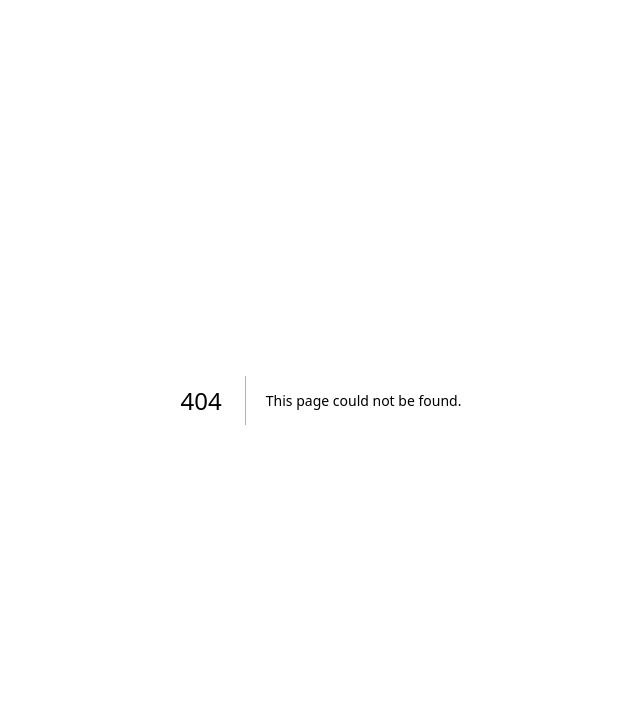
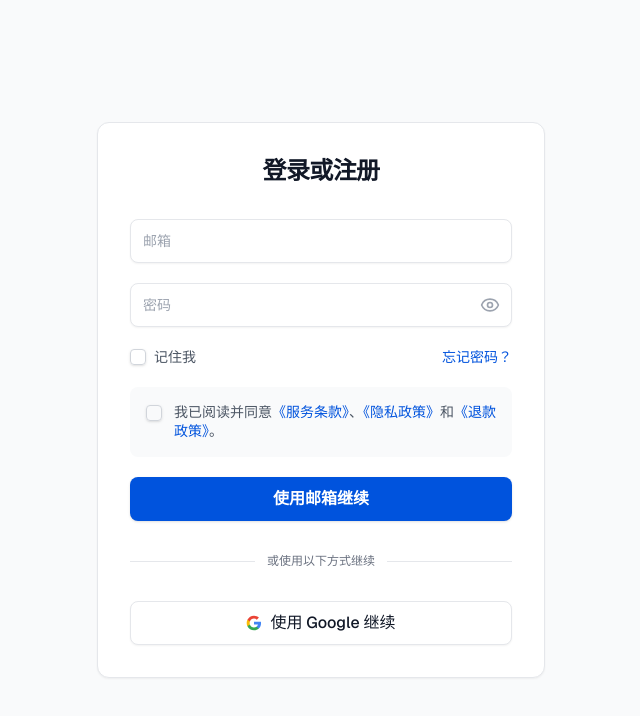
Before and after one commit to hankeyyh/my-manga-translator, a Next.js app: page /auth/login-register in a window 1280 px wide. Before the commit this address had no page. Shown: the top 716 px of the page, without its empty margins (319-959 px from the left). Built offline with nearby package versions, Linux system fonts and the light colour scheme; no server answers.

Commit message:
chore: 调整env var命名

```diff
--- /dev/null
+++ b/app/auth/login-register/page.tsx
@@ -0,0 +1,11 @@
+import { LoginRegisterForm } from "@/components/login-register-form";
+
+export default function Page() {
+  return (
+    <div className="flex min-h-svh w-full items-center justify-center bg-gray-50 p-6 md:p-10">
+      <div className="w-full max-w-[448px]">
+        <LoginRegisterForm />
+      </div>
+    </div>
+  );
+}
--- /dev/null
+++ b/components/login-register-form.tsx
@@ -0,0 +1,221 @@
+"use client";
+
+import { createClient } from "@/lib/supabase/client";
+import { Button } from "@/components/ui/button";
+import { Checkbox } from "@/components/ui/checkbox";
+import { Input } from "@/components/ui/input";
+import { cn } from "@/lib/utils";
+import Link from "next/link";
+import { useRouter } from "next/navigation";
+import { Eye, EyeOff } from "lucide-react";
+import { useState } from "react";
+import Form from 'next/form'
+
+const linkClass =
+  "font-medium text-[#0053dd] hover:text-[#0046b8] hover:underline underline-offset-2";
+
+function GoogleIcon({ className }: { className?: string }) {
+  return (
+    <svg className={className} viewBox="0 0 24 24" aria-hidden>
+      <path
+        fill="#4285F4"
+        d="M22.56 12.25c0-.78-.07-1.53-.2-2.25H12v4.26h5.92c-.26 1.37-1.04 2.53-2.21 3.31v2.77h3.57c2.08-1.92 3.28-4.74 3.28-8.09z"
+      />
+      <path
+        fill="#34A853"
+        d="M12 23c2.97 0 5.46-.98 7.28-2.66l-3.57-2.77c-.98.66-2.23 1.06-3.71 1.06-2.86 0-5.29-1.93-6.16-4.53H2.18v2.84C3.99 20.53 7.7 23 12 23z"
+      />
+      <path
+        fill="#FBBC05"
+        d="M5.84 14.09c-.22-.66-.35-1.36-.35-2.09s.13-1.43.35-2.09V7.07H2.18C1.43 8.55 1 10.22 1 12s.43 3.45 1.18 4.93l2.85-2.22.81-.62z"
+      />
+      <path
+        fill="#EA4335"
+        d="M12 5.38c1.62 0 3.06.56 4.21 1.64l3.15-3.15C17.45 2.09 14.97 1 12 1 7.7 1 3.99 3.47 2.18 7.07l3.66 2.84c.87-2.6 3.3-4.53 6.16-4.53z"
+      />
+    </svg>
+  );
+}
+
+export function LoginRegisterForm({
+  className,
+  ...props
+}: React.ComponentPropsWithoutRef<"div">) {
+  const [email, setEmail] = useState("");
+  const [password, setPassword] = useState("");
+  const [showPassword, setShowPassword] = useState(false);
+  const [rememberMe, setRememberMe] = useState(false);
+  const [agreedToTerms, setAgreedToTerms] = useState(false);
+  const [error, setError] = useState<string | null>(null);
+  const [isLoading, setIsLoading] = useState(false);
+  const [isGoogleLoading, setIsGoogleLoading] = useState(false);
+  const router = useRouter();
+
+  async function handleEmailContinue(formData: FormData) {
+    const email = formData.get("email") as string;
+    const password = formData.get("password") as string;
+    if (!agreedToTerms) {
+      setError("请先阅读并同意服务条款、隐私政策与退款政策");
+      return;
+    }
+    const supabase = createClient();
+    setIsLoading(true);
+    setError(null);
+
+    try {
+      const { error } = await supabase.auth.signInWithPassword({
+        email,
+        password,
+      });
+      if (error) throw error;
+      router.push("/protected");
+    } catch (err: unknown) {
+      setError(err instanceof Error ? err.message : "登录失败，请重试");
+    } finally {
+      setIsLoading(false);
+    }
+  };
+
+  async function handleGoogle() {
+    if (!agreedToTerms) {
+      setError("请先阅读并同意服务条款、隐私政策与退款政策");
+      return;
+    }
+    const supabase = createClient();
+    setIsGoogleLoading(true);
+    setError(null);
+    try {
+      const { error } = await supabase.auth.signInWithOAuth({
+        provider: "google",
+        options: {
+          redirectTo: `${window.location.origin}/protected`,
+        },
+      });
+      if (error) throw error;
+    } catch (err: unknown) {
+      setError(err instanceof Error ? err.message : "Google 登录失败");
+      setIsGoogleLoading(false);
+    }
+  };
+
+  return (
+    <div className={cn("w-full", className)} {...props}>
+      <div className="rounded-xl border border-gray-200 bg-white p-8 shadow-sm">
+        <h1 className="mb-8 text-center text-2xl font-bold tracking-tight text-gray-900">
+          登录或注册
+        </h1>
+
+        <Form action={handleEmailContinue} className="flex flex-col gap-5">
+          <Input
+            id="login-register-email"
+            type="email"
+            autoComplete="email"
+            placeholder="邮箱"
+            required
+            value={email}
+            onChange={(e) => setEmail(e.target.value)}
+            className="h-11 rounded-lg border-gray-200 bg-white text-base placeholder:text-gray-400 md:text-sm"
+          />
+
+          <div className="relative">
+            <Input
+              id="login-register-password"
+              type={showPassword ? "text" : "password"}
+              autoComplete="current-password"
+              placeholder="密码"
+              required
+              value={password}
+              onChange={(e) => setPassword(e.target.value)}
+              className="h-11 rounded-lg border-gray-200 bg-white pr-10 text-base placeholder:text-gray-400 md:text-sm"
+            />
+            <button
+              type="button"
+              onClick={() => setShowPassword((v) => !v)}
+              className="absolute right-3 top-1/2 -translate-y-1/2 text-gray-400 transition-colors hover:text-gray-600"
+              aria-label={showPassword ? "隐藏密码" : "显示密码"}
+            >
+              {showPassword ? (
+                <EyeOff className="h-5 w-5" />
+              ) : (
+                <Eye className="h-5 w-5" />
+              )}
+            </button>
+          </div>
+
+          <div className="flex items-center justify-between gap-3 text-sm">
+            <label className="flex cursor-pointer items-center gap-2 text-gray-600">
+              <Checkbox
+                checked={rememberMe}
+                onCheckedChange={(v) => setRememberMe(v === true)}
+                className="rounded border-gray-300 data-[state=checked]:border-[#0053dd] data-[state=checked]:bg-[#0053dd]"
+              />
+              记住我
+            </label>
+            <Link href="/auth/forgot-password" className={linkClass}>
+              忘记密码？
+            </Link>
+          </div>
+
+          <div className="rounded-lg bg-gray-50 p-4">
+            <label className="flex cursor-pointer gap-3 text-sm leading-snug text-gray-600">
+              <Checkbox
+                checked={agreedToTerms}
+                onCheckedChange={(v) => setAgreedToTerms(v === true)}
+                className="mt-0.5 shrink-0 rounded border-gray-300 data-[state=checked]:border-[#0053dd] data-[state=checked]:bg-[#0053dd]"
+              />
+              <span>
+                我已阅读并同意
+                <Link href="#" className={linkClass}>
+                  《服务条款》
+                </Link>
+                、
+                <Link href="#" className={linkClass}>
+                  《隐私政策》
+                </Link>
+                和
+                <Link href="#" className={linkClass}>
+                  《退款政策》
+                </Link>
+                。
+              </span>
+            </label>
+          </div>
+
+          {error && (
+            <p className="text-center text-sm text-red-600" role="alert">
+              {error}
+            </p>
+          )}
+
+          <Button
+            type="submit"
+            disabled={isLoading}
+            className="h-11 w-full rounded-lg bg-[#0053dd] text-base font-semibold text-white hover:bg-[#0046b8]"
+          >
+            {isLoading ? "请稍候…" : "使用邮箱继续"}
+          </Button>
+        </Form>
+
+        <div className="relative my-8">
+          <div className="absolute inset-0 flex items-center">
+            <span className="w-full border-t border-gray-200" />
+          </div>
+          <div className="relative flex justify-center text-xs">
+            <span className="bg-white px-3 text-gray-500">或使用以下方式继续</span>
+          </div>
+        </div>
+
+        <Button
+          type="button"
+          variant="outline"
+          disabled={isGoogleLoading}
+          onClick={() => void handleGoogle()}
+          className="h-11 w-full rounded-lg border-gray-200 bg-white text-base font-medium text-gray-900 hover:bg-gray-50"
+        >
+          <GoogleIcon className="h-5 w-5" />
+          使用 Google 继续
+        </Button>
+      </div>
+    </div>
+  );
+}
--- a/components/site-header.tsx
+++ b/components/site-header.tsx
@@ -1,10 +1,13 @@
 "use client";
 
 import Link from "next/link";
+import { useRouter } from "next/navigation";
 import { BookOpen } from "lucide-react";
+import { useCallback, useEffect, useState } from "react";
 
 import { Button } from "@/components/ui/button";
 import { cn } from "@/lib/utils";
+import { createClient } from "@/lib/supabase/client";
 
 /** 与 translate 页一致的导航项，便于首页锚点与路由复用 */
 export const SITE_NAV_ITEMS = [
@@ -15,6 +18,37 @@ export const SITE_NAV_ITEMS = [
 ] as const;
 
 export function SiteHeader() {
+  const router = useRouter();
+  const [authState, setAuthState] = useState<"authed" | "anon">(
+    "anon",
+  );
+
+  useEffect(() => {
+    let cancelled = false;
+
+    async function checkAuth() {
+      try {
+        const supabase = createClient();
+        const { data } = await supabase.auth.getClaims();
+        const user = data?.claims;
+
+        if (!cancelled) setAuthState(user ? "authed" : "anon");
+      } catch {
+        // 异常时保守处理：当作未登录
+        if (!cancelled) setAuthState("anon");
+      }
+    }
+
+    checkAuth();
+    return () => {
+      cancelled = true;
+    };
+  }, []);
+
+  const handleUserCenterClick = useCallback(() => {
+    router.push(authState === "authed" ? "/home" : "/auth/login-register");
+  }, [authState, router]);
+
   return (
     <header className="fixed top-0 z-50 w-full border-b border-white/40 bg-[#f8f9fb]/80 shadow-sm backdrop-blur-xl">
       <div className="mx-auto flex h-16 w-full max-w-[1440px] items-center justify-between px-8">
@@ -54,18 +88,28 @@ export function SiteHeader() {
               Join Discord
             </a>
           </Button>
+          {authState === "authed" ? (
             <Button
-            asChild
+              onClick={handleUserCenterClick}
               className="h-10 w-10 rounded-full bg-[#dee3e7] hover:bg-[#f1f4f7]"
               size="icon"
               variant="secondary"
+              aria-label="个人中心"
             >
-            <Link aria-label="个人中心" href="/home">
               <svg className="h-6 w-6" fill="currentColor" viewBox="0 0 24 24">
                 <path d="M12 12c2.21 0 4-1.79 4-4s-1.79-4-4-4-4 1.79-4 4 1.79 4 4 4zm0 2c-2.67 0-8 1.34-8 4v2h16v-2c0-2.66-5.33-4-8-4z" />
               </svg>
-            </Link>
             </Button>
+          ) : (
+            <Button
+              onClick={handleUserCenterClick}
+              className="h-10 rounded-full bg-[#dee3e7] px-4 text-sm font-bold text-[#2d3337] hover:bg-[#f1f4f7]"
+              variant="secondary"
+              aria-label="登录"
+            >
+              Login
+            </Button>
+          )}
         </div>
       </div>
     </header>
--- a/lib/supabase/client.ts
+++ b/lib/supabase/client.ts
@@ -2,7 +2,7 @@ import { createBrowserClient } from "@supabase/ssr";
 
 export function createClient() {
   return createBrowserClient(
-    process.env.NEXT_PUBLIC_SUPABASE_URL!,
-    process.env.NEXT_PUBLIC_SUPABASE_PUBLISHABLE_KEY!,
+    process.env.SUPABASE_URL!,
+    process.env.SUPABASE_PUBLISHABLE_KEY!,
   );
 }
--- a/lib/supabase/proxy.ts
+++ b/lib/supabase/proxy.ts
@@ -16,8 +16,8 @@ export async function updateSession(request: NextRequest) {
   // With Fluid compute, don't put this client in a global environment
   // variable. Always create a new one on each request.
   const supabase = createServerClient(
-    process.env.NEXT_PUBLIC_SUPABASE_URL!,
-    process.env.NEXT_PUBLIC_SUPABASE_PUBLISHABLE_KEY!,
+    process.env.SUPABASE_URL!,
+    process.env.SUPABASE_PUBLISHABLE_KEY!,
     {
       cookies: {
         getAll() {
--- a/lib/supabase/server.ts
+++ b/lib/supabase/server.ts
@@ -10,8 +10,8 @@ export async function createClient() {
   const cookieStore = await cookies();
 
   return createServerClient(
-    process.env.NEXT_PUBLIC_SUPABASE_URL!,
-    process.env.NEXT_PUBLIC_SUPABASE_PUBLISHABLE_KEY!,
+    process.env.SUPABASE_URL!,
+    process.env.SUPABASE_PUBLISHABLE_KEY!,
     {
       cookies: {
         getAll() {
--- a/lib/utils.ts
+++ b/lib/utils.ts
@@ -7,5 +7,5 @@ export function cn(...inputs: ClassValue[]) {
 
 // This check can be removed, it is just for tutorial purposes
 export const hasEnvVars =
-  process.env.NEXT_PUBLIC_SUPABASE_URL &&
-  process.env.NEXT_PUBLIC_SUPABASE_PUBLISHABLE_KEY;
+  process.env.SUPABASE_URL &&
+  process.env.SUPABASE_PUBLISHABLE_KEY;
```
Also changed, not shown: 2 other files (tests, documents, lock files or other folders). Lines whose indentation alone changed are shown as unchanged.
